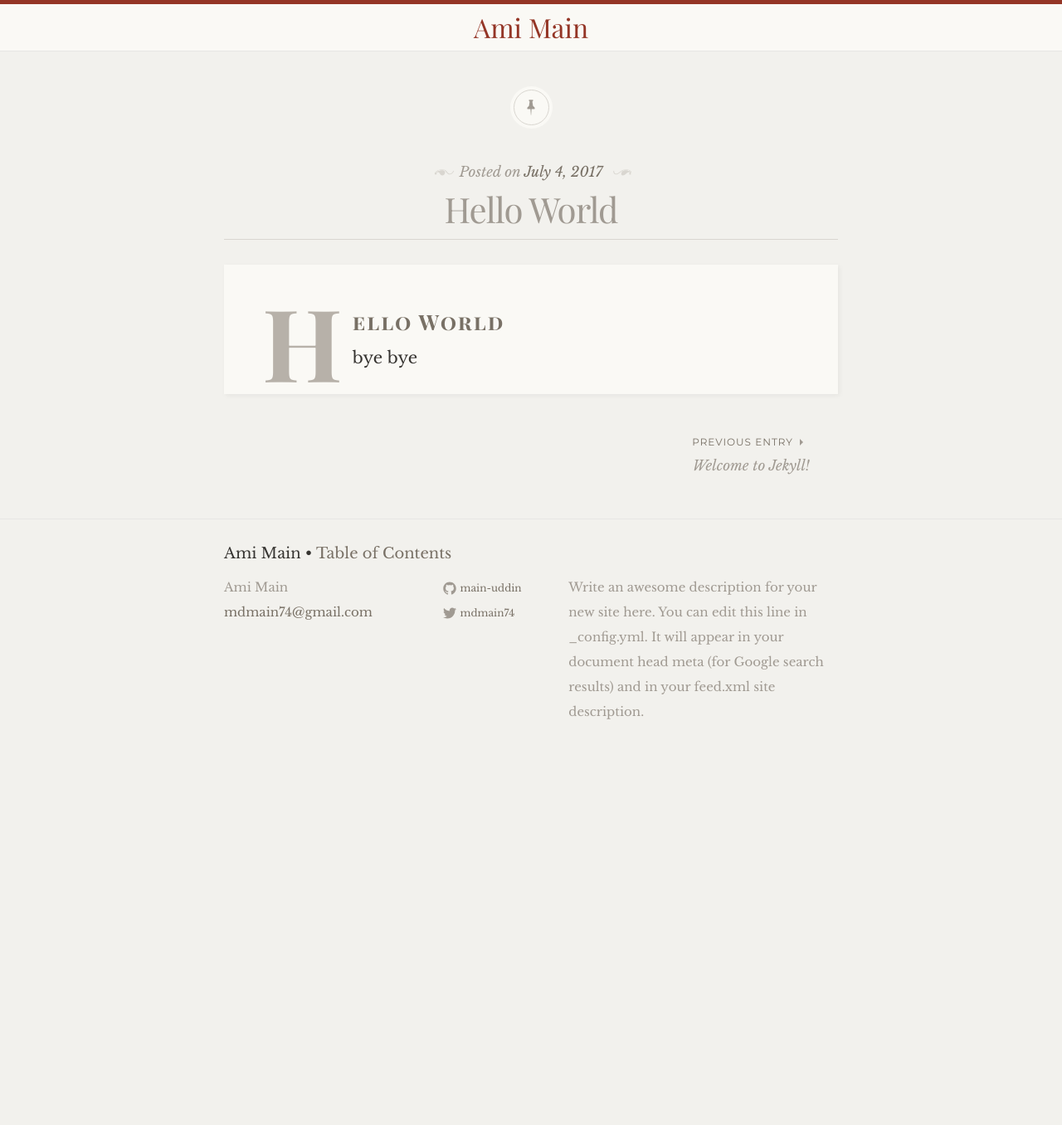
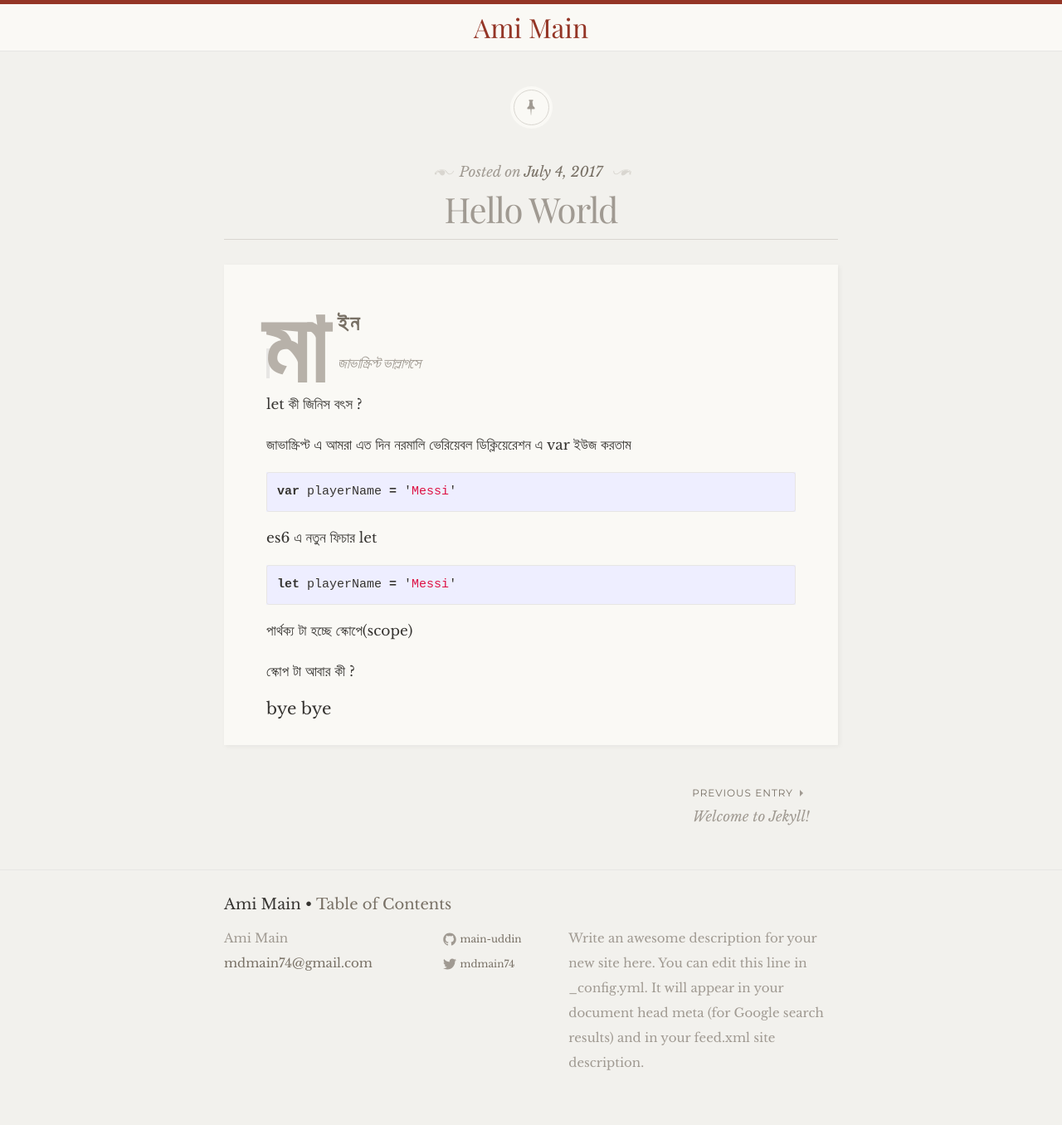
Before and after one commit to main-uddin/main-uddin.github.io, a Jekyll site: the page built from _posts/2017-07-04-hello-world.md, in a window 1280 px wide. Shown: the whole page at 83% size. Built offline with Jekyll 4.4.1, drawn with Linux system fonts in a browser that asks for light colours; some web fonts are replaced; before the commit the page ends 933 px from its top, so only the background shows below that.

Commit message:
added bangla content

````diff
--- a/_posts/2017-07-04-hello-world.md
+++ b/_posts/2017-07-04-hello-world.md
@@ -5,6 +5,28 @@ date: 2017-07-04 17:04:11 +0600
 thumbnail: earth.jpg
 ---
 
-# Hello World
+# মাইন
+
+> জাভাস্ক্রিপ্ট ভাল্লাগসে
+
+let কী জিনিস বৎস  ?
+
+জাভাস্ক্রিপ্ট এ আমরা এত দিন নরমালি ভেরিয়েবল ডিক্লিয়েরেশন এ var ইউজ করতাম
+
+```js
+var playerName = 'Messi'
+```
+
+
+es6 এ নতুন ফিচার let
+
+```js
+let playerName = 'Messi'
+```
+
+পার্থক্য টা হচ্ছে স্কোপে(scope)
+
+স্কোপ টা আবার কী ?
+
 
 ### bye bye
````
